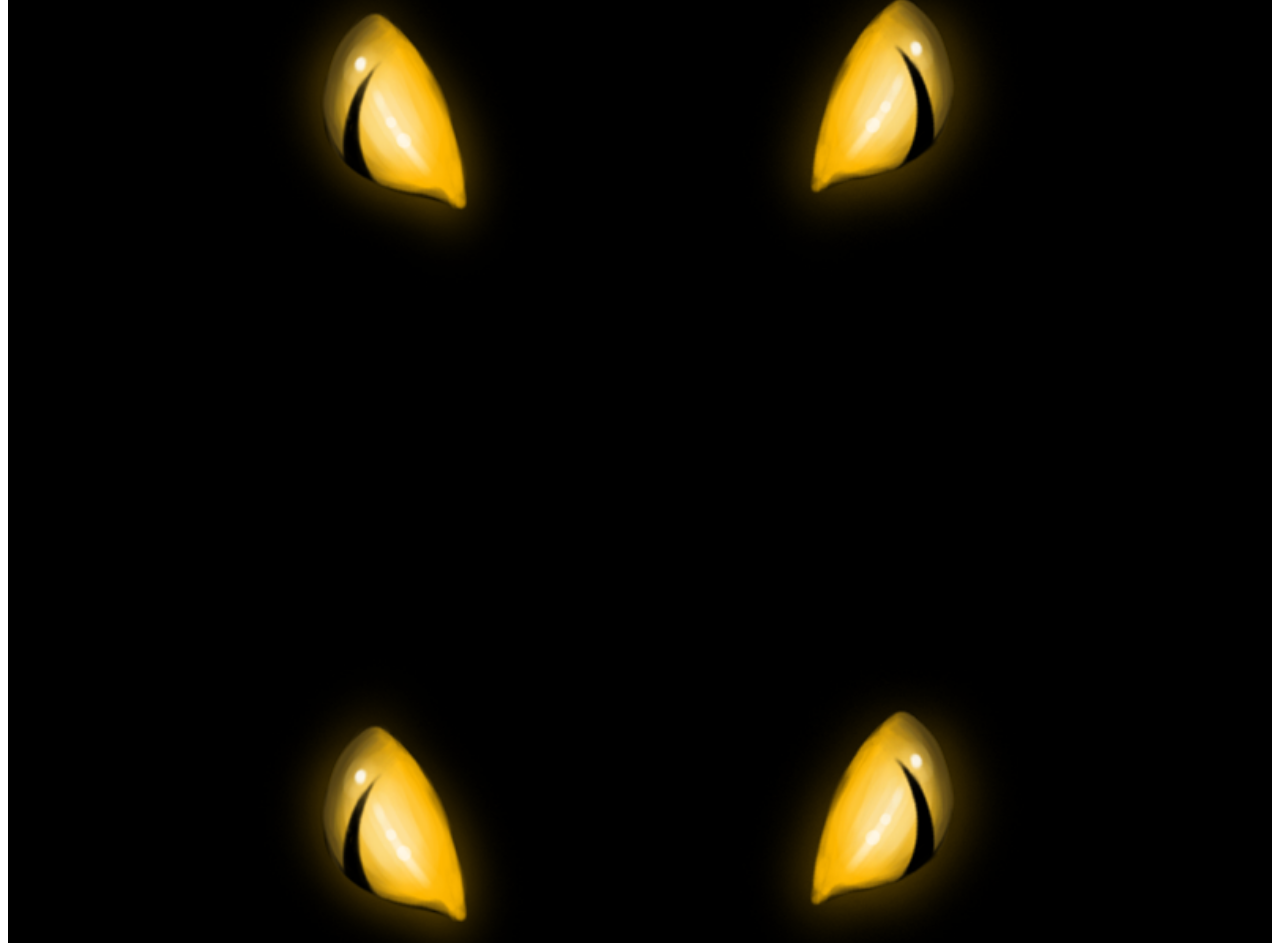
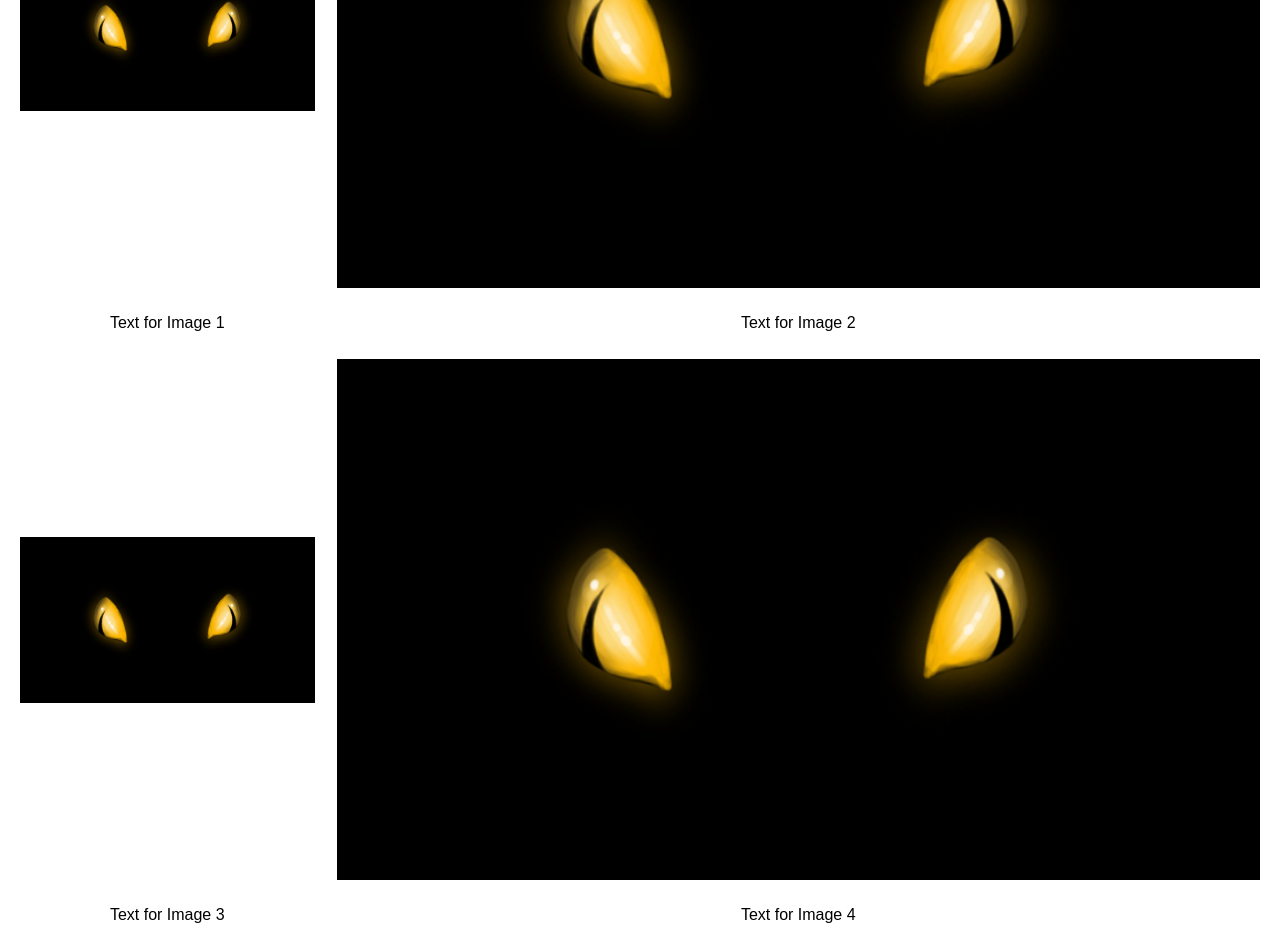
Before and after one commit to DavideDiscacciati/DavideDiscacciati.github.io, a plain HTML site: page index.html in a window 1280 px wide. Shown: the part 1032-1975 px from the top of the page. Drawn offline with Linux system fonts and the light colour scheme.

Commit message:
Removed image containers and modified the table

```diff
--- a/index.html
+++ b/index.html
@@ -60,25 +60,25 @@
     <!--4 columns 2 rows table for DBGA first year projects-->
     <h1>Second Academic Year - DBGA</h1>
     <p>All the projects were done with a team of at least 10 people. The roles were: programmers, game designers, 3D artists and concept artists. Different roles were given in each team as we would have the lead for each department, and a producer to manage the teams</p>
-
-	<div class="image-container">
-		<img src="Art\Plumberrat\SFONDO DELLA PAGINA.png" alt="Ka-Poong!">
-		<img src="Art\Plumberrat\SFONDO DELLA PAGINA.png" alt="Plumberrat">
-		<img src="Art\Plumberrat\SFONDO DELLA PAGINA.png" alt="LetItSlide">
-		<img src="Art\Plumberrat\SFONDO DELLA PAGINA.png" alt="PuzzleGame">
-	  </div>
-
 	<div class="container">
 		<table>
 			<tr>
 				<td><img src="Art\Plumberrat\SFONDO DELLA PAGINA.png" alt="Ka-Poong!"></td>
 				<td><img src="Art\Plumberrat\SFONDO DELLA PAGINA.png" alt="Plumberrat"></td>
+			</tr>
+			<tr>
+				<td>Text for Image 1</td>
+				<td>Text for Image 2</td>
+			</tr>
+		</table>
+	</div>
+	<div class="container">
+		<table>
+			<tr>
 				<td><img src="Art\Plumberrat\SFONDO DELLA PAGINA.png" alt="LetItSlide"></td>
 				<td><img src="Art\Plumberrat\SFONDO DELLA PAGINA.png" alt="PuzzleGame"></td>
 			</tr>
 			<tr>
-				<td>Text for Image 1</td>
-				<td>Text for Image 2</td>
 				<td>Text for Image 3</td>
 				<td>Text for Image 4</td>
 			</tr>
```
